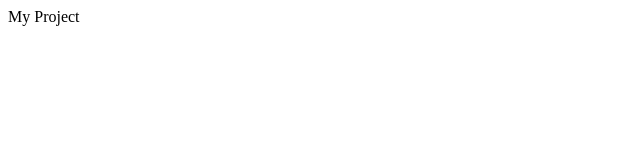
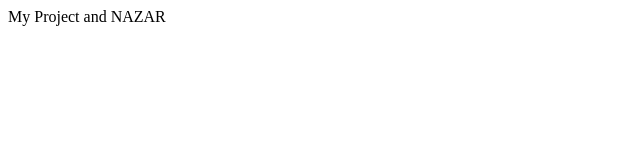
Before and after one commit to YaroslavKolbaiev/my-project, a plain HTML site: page index.html in a window 1280 px wide. Shown: the whole page, without its empty margins (0-640 px from the left). Drawn offline with Linux system fonts and the light colour scheme.

Commit message:
Update index.html

```diff
--- a/index.html
+++ b/index.html
@@ -7,6 +7,6 @@
   <title>My project</title>
 </head>
 <body>
-  My Project
+  My Project and NAZAR
 </body>
 </html>
```
